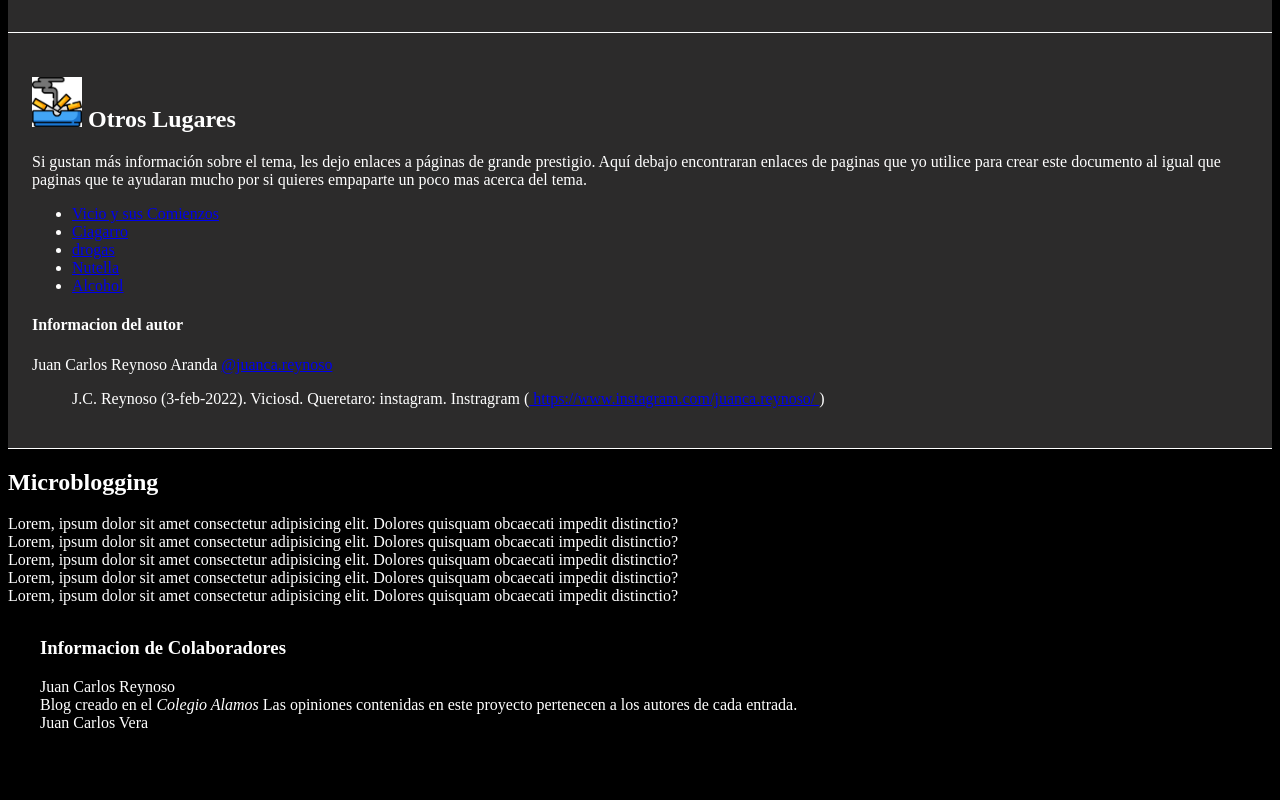
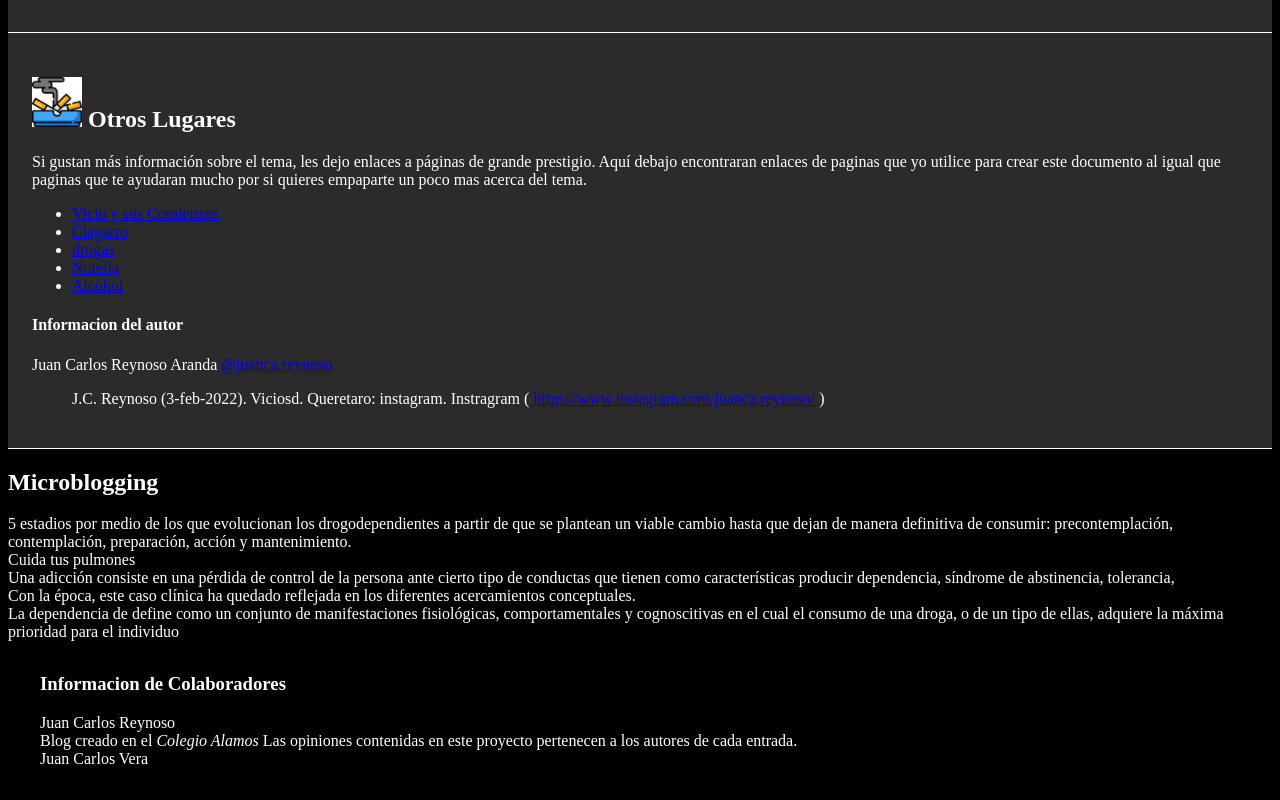
Before and after one commit to JuanReynos/112-reynoso-vera-blog_del_mundo, a plain HTML site: page roots/Vicios.html in a window 1280 px wide. Shown: the part 3415-4215 px from the top of the page. Before the commit the page ends 4179 px from the top, so only its background shows below. Drawn offline with Linux system fonts and the light colour scheme.

Commit message:
microblagging

```diff
--- a/roots/Vicios.html
+++ b/roots/Vicios.html
@@ -274,29 +274,29 @@
             <aside>
                 <h2>Microblogging</h2>
                 <div>
-                    <span>Lorem, ipsum dolor sit amet consectetur adipisicing elit. Dolores quisquam obcaecati impedit distinctio?</span>
+                    <span> 5 estadios por medio de los que evolucionan los drogodependientes a partir de que se plantean un viable cambio hasta que dejan de manera definitiva de consumir: precontemplación, contemplación, preparación, acción y mantenimiento.</span>
                 </div>
                 <!-- termina entrada de mircoblogging -->
 
                 <!--  entrada de mircoblogging -->
                 <div>
-                    <span>Lorem, ipsum dolor sit amet consectetur adipisicing elit. Dolores quisquam obcaecati impedit distinctio?</span>
+                    <span>Cuida tus pulmones</span>
                 </div>
                 <!-- termina entrada de mircoblogging -->
 
                 <!--  entrada de mircoblogging -->
                 <div>
-                    <span>Lorem, ipsum dolor sit amet consectetur adipisicing elit. Dolores quisquam obcaecati impedit distinctio?</span>
+                    <span>Una adicción consiste en una pérdida de control de la persona ante cierto tipo de conductas que tienen como características producir dependencia, síndrome de abstinencia, tolerancia,</span>
                 </div>
                 <!-- termina entrada de mircoblogging -->
                 <!--  entrada de mircoblogging -->
                 <div>
-                    <span>Lorem, ipsum dolor sit amet consectetur adipisicing elit. Dolores quisquam obcaecati impedit distinctio?</span>
+                    <span>Con la época, este caso clínica ha quedado reflejada en los diferentes acercamientos conceptuales.</span>
                 </div>
                 <!-- termina entrada de mircoblogging -->
                 <!--  entrada de mircoblogging -->
                 <div>
-                    <span>Lorem, ipsum dolor sit amet consectetur adipisicing elit. Dolores quisquam obcaecati impedit distinctio?</span>
+                    <span>La dependencia de define como un conjunto de manifestaciones fisiológicas, comportamentales y cognoscitivas en el cual el consumo de una droga, o de un tipo de ellas, adquiere la máxima prioridad para el individuo</span>
                 </div>
                 <!-- termina entrada de mircoblogging -->
             </aside>
```
